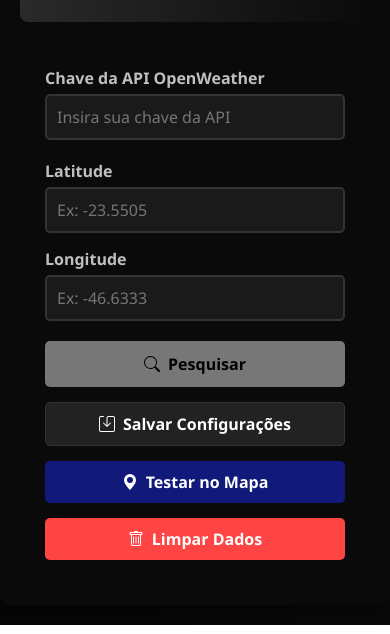
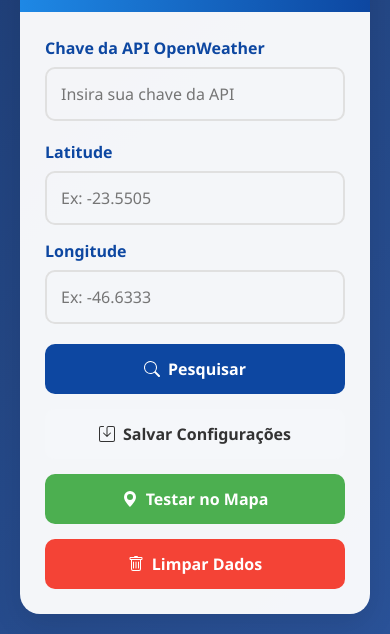
Before and after one commit to souandresouza/previsao-tempo, a plain HTML site: page index.html in a window 390 px wide. Shown: the part 237-871 px from the top of the page. Drawn offline with Linux system fonts and the light colour scheme.

Commit message:
Update themes.css

```diff
--- a/css/themes.css
+++ b/css/themes.css
@@ -1,213 +1,152 @@
+/* Tema Light (Padrão) */
+:root {
+    --bg-primary: linear-gradient(135deg, #1e3c72 0%, #2a5298 100%);
+    --bg-secondary: rgba(255, 255, 255, 0.95);
+    --bg-header: linear-gradient(to right, #1e88e5, #0d47a1);
+    --bg-card: #ffffff;
+    --bg-detail: #f5f7fa;
+    --bg-saved: #e8f5e9;
+    --bg-error: #ffebee;
+
+    --text-primary: #333333;
+    --text-secondary: #666666;
+    --text-header: #ffffff;
+    --text-accent: #0d47a1;
+    --text-temperature: #1e88e5;
+    --text-success: #2e7d32;
+    --text-error: #f44336;
+
+    --border-color: #e0e0e0;
+    --shadow-color: rgba(0, 0, 0, 0.1);
+    --focus-shadow: rgba(30, 136, 229, 0.2);
+}
+
 /* Tema Dark */
-:root {
-    --bg-primary: linear-gradient(135deg, #000000 0%, #0a0a0a 100%);
-    --bg-secondary: #0a0a0a;
-    --bg-header: linear-gradient(to right, #2a2a2a, #0a0a0a);
-    --bg-card: #1a1a1a;
-    --bg-detail: #2a2a2a;
-    --bg-saved: #0a1a0a;
-    --bg-error: #1a0a0a;
+[data-theme="dark"] {
+    --bg-primary: linear-gradient(135deg, #0f1a30 0%, #1a2b4d 100%);
+    --bg-secondary: rgba(30, 30, 40, 0.95);
+    --bg-header: linear-gradient(to right, #1565c0, #0a2a5c);
+    --bg-card: #1e1e2e;
+    --bg-detail: #2d2d3d;
+    --bg-saved: #1b3b1b;
+    --bg-error: #3a1f1f;
 
-    --text-primary: #ffffff;
-    --text-secondary: #ffffff;
+    --text-primary: #e0e0e0;
+    --text-secondary: #a0a0a0;
     --text-header: #ffffff;
-    --text-accent: #c0c0c0;
-    --text-temperature: #d0d0d0;
-    --text-success: #a0a0a0;
-    --text-error: #ff4444;
+    --text-accent: #64b5f6;
+    --text-temperature: #4fc3f7;
+    --text-success: #666666;
+    --text-error: #e57373;
 
-    --border-color: #333333;
-    --shadow-color: rgba(0, 0, 0, 0.5);
-    --focus-shadow: rgba(200, 200, 200, 0.2);
+    --border-color: #444444;
+    --shadow-color: rgba(0, 0, 0, 0.3);
+    --focus-shadow: rgba(100, 181, 246, 0.3);
 }
 
 /* Aplicação das variáveis */
 body {
     background: var(--bg-primary);
     color: var(--text-primary);
-    margin: 0;
-    padding: 0;
-    font-family: 'Segoe UI', Tahoma, Geneva, Verdana, sans-serif;
-    min-height: 100vh;
 }
 
 .container {
     background-color: var(--bg-secondary);
     box-shadow: 0 10px 30px var(--shadow-color);
-    border-radius: 10px;
-    margin: 20px auto;
-    max-width: 1200px;
-    padding: 20px;
 }
 
 header {
     background: var(--bg-header);
     color: var(--text-header);
-    padding: 20px;
-    border-radius: 8px;
-    margin-bottom: 20px;
+}
+
+.theme-toggle {
+    color: var(--text-header);
+    background: rgba(255, 255, 255, 0.1);
 }
 
 label {
     color: var(--text-accent);
-    font-weight: 600;
-    display: block;
-    margin-bottom: 5px;
 }
 
 input[type="text"] {
-    border: 2px solid var(--border-color);
-    border-radius: 5px;
-    padding: 10px;
-    background-color: var(--bg-card);
+    border-color: var(--border-color);
     color: var(--text-primary);
-    width: 100%;
-    box-sizing: border-box;
 }
 
 input[type="text"]:focus {
     border-color: var(--text-accent);
     box-shadow: 0 0 0 3px var(--focus-shadow);
-    outline: none;
 }
 
 .primary-btn {
-    background-color: #777777;
-    color: black;
-    border: none;
-    padding: 12px 24px;
-    border-radius: 5px;
-    cursor: pointer;
-    font-weight: 600;
-    transition: all 0.3s ease;
-}
-
-.primary-btn:hover {
-    opacity: 0.9;
-    transform: translateY(-1px);
+    background-color: var(--text-accent);
+    color: white;
 }
 
 .secondary-btn {
-    background-color: #222222;
-    color: white;
-    border: 1px solid var(--border-color);
-    padding: 10px 20px;
-    border-radius: 5px;
-    cursor: pointer;
-    transition: all 0.3s ease;
-}
-
-.secondary-btn:hover {
-    background-color: #222222;
+    background-color: var(--bg-detail);
+    color: var(--text-primary);
 }
 
 .test-btn {
-    background-color: #111a7a;
+    background-color: #4caf50;
     color: white;
-    border: none;
-    padding: 10px 20px;
-    border-radius: 5px;
-    cursor: pointer;
-    transition: all 0.3s ease;
-}
-
-.test-btn:hover {
-    background-color: #111a7a;
 }
 
 .danger-btn {
     background-color: var(--text-error);
     color: white;
-    border: none;
-    padding: 10px 20px;
-    border-radius: 5px;
-    cursor: pointer;
-    transition: all 0.3s ease;
-}
-
-.danger-btn:hover {
-    background-color: #cc3333;
 }
 
 .weather-card {
     background: var(--bg-card);
     box-shadow: 0 5px 15px var(--shadow-color);
-    border-radius: 8px;
-    padding: 20px;
-    margin: 15px 0;
-    border: 1px solid var(--border-color);
 }
 
 .location {
     color: var(--text-accent);
-    font-size: 1.5em;
-    font-weight: bold;
-    margin-bottom: 10px;
 }
 
 .coordinates {
     color: var(--text-secondary);
-    font-size: 0.9em;
-    margin-bottom: 15px;
 }
 
 .temperature {
     color: var(--text-temperature);
-    font-size: 3em;
-    font-weight: bold;
-    margin: 10px 0;
 }
 
 .weather-desc {
     color: var(--text-secondary);
-    font-size: 1.2em;
-    margin-bottom: 15px;
 }
 
 .detail-item {
     background-color: var(--bg-detail);
-    padding: 15px;
-    border-radius: 5px;
-    margin: 10px 0;
-    border-left: 3px solid var(--text-accent);
 }
 
 .detail-label {
     color: var(--text-secondary);
-    font-weight: 600;
-    margin-bottom: 5px;
 }
 
 .detail-value {
     color: var(--text-primary);
-    font-size: 1.1em;
 }
 
 .last-update {
     color: var(--text-secondary);
-    font-style: italic;
-    text-align: right;
-    margin-top: 10px;
 }
 
 .error {
     color: var(--text-error);
     background-color: var(--bg-error);
-    padding: 15px;
-    border-radius: 5px;
-    border-left: 4px solid var(--text-error);
-    margin: 15px 0;
 }
 
 .saved-info {
     background-color: var(--bg-saved);
-    padding: 15px;
-    border-radius: 5px;
-    border-left: 4px solid var(--text-success);
-    margin: 15px 0;
 }
 
 .info-text {
     color: var(--text-success);
-    font-weight: 600;
 }
+
+altere para cores noir no tema dark e cores opostas no tema light
```
